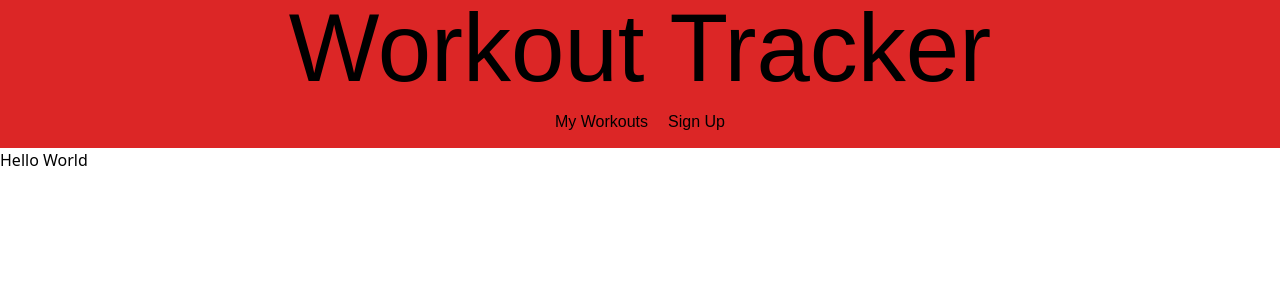
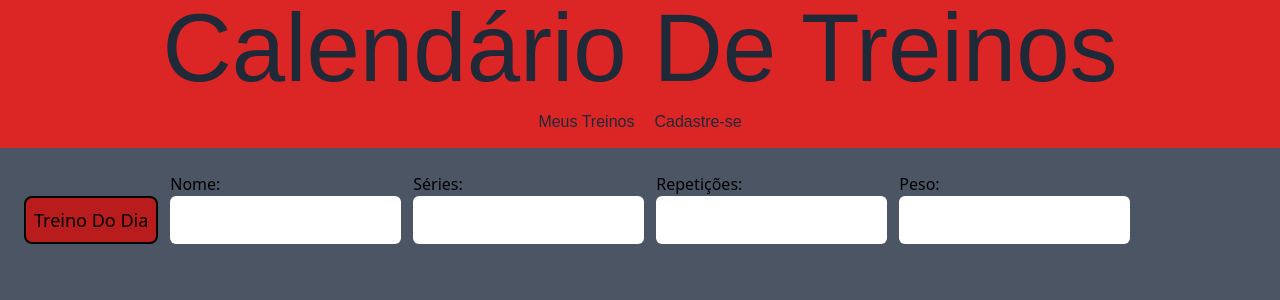
Before and after one commit to GuiValenteMM2/workout-tracker, a Vue app in the folder workout-tracker/: page / in a window 1280 px wide. Shown: the top 300 px of the page. Built offline with nearby package versions, Linux system fonts and the light colour scheme; a web font is replaced by a local one.

Commit message:
Workouts view interface done

```diff
--- a/workout-tracker/src/App.vue
+++ b/workout-tracker/src/App.vue
@@ -5,10 +5,8 @@ import Header from './components/Header.vue';
 </script>
 
 <template>
-
-  <Header />
-  <RouterView />
+  <div class="bg-gray-600 h-screen">
+    <Header />
+    <RouterView />
+  </div>
 </template>
-
-<style scoped>
-</style>
--- a/workout-tracker/src/components/Header.vue
+++ b/workout-tracker/src/components/Header.vue
@@ -1,13 +1,18 @@
 <script setup>
 import { RouterLink } from 'vue-router';
+
 </script>
 
 <template>
   <div class="container bg-red-600">
-    <div class="text-8xl font-REM flex justify-center bold">Workout Tracker</div>
-    <nav class="container no-underline p-3 flex gap-4 font-REM text-md justify-center">
-      <RouterLink class="hover:border-b-solid  hover:border-b-white border-transparent border-2" to="/">My Workouts</RouterLink>
-      <RouterLink class="hover:border-b-solid  hover:border-b-white border-transparent border-2" to="/signup">Sign Up</RouterLink>
+    <div class="text-8xl font-REM flex justify-center bold text-gray-800">Calendário De Treinos</div>
+    <nav class="container no-underline p-3 flex gap-4 font-REM text-md justify-center text-gray-800">
+      <RouterLink
+       class="focus:border-b-solid focus:border-b-white border-transparent border-2" to="/"
+       >Meus Treinos</RouterLink>
+      <RouterLink
+      class="focus:border-b-solid focus:border-b-white border-transparent border-2" to="/signup"
+      >Cadastre-se</RouterLink>
     </nav>
   </div>
 </template>
--- /dev/null
+++ b/workout-tracker/src/components/WorkoutInput.vue
@@ -0,0 +1,35 @@
+<script setup>
+  import { reactive } from 'vue';
+  defineEmits(['add-workout']);
+
+  const workout = reactive({
+    name: "",
+    sets: "",
+    reps: "",
+    weight: "",
+  });
+</script>
+
+<template>
+  <div class="flex gap-3 m-4 flex-wrap p-2 items-center">
+    <button class="border-solid border-2 border-black p-2 rounded-lg mt-6
+     bg-red-700 text-lg text-black"
+     @click="$emit('add-workout')">Treino Do Dia</button>
+     <div>
+       <p>Nome:</p>
+       <input type="text" v-model="workout.name" class="w-200 h-12 rounded-md ">
+     </div>
+     <div>
+       <p>Séries:</p>
+       <input type="number" v-model="workout.sets" class="w-200 h-12 rounded-md">
+     </div>
+    <div>
+      <p>Repetições:</p>
+      <input type="number" v-model="workout.reps" class="w-200 h-12 rounded-md">
+    </div>
+    <div>
+      <p>Peso:</p>
+      <input type="number" v-model="workout.weight" class="w-200 h-12 rounded-md">
+    </div>
+  </div>
+</template>
--- a/workout-tracker/src/views/HomeView.vue
+++ b/workout-tracker/src/views/HomeView.vue
@@ -1,9 +1,13 @@
 <script setup>
+  import Workout from '../components/WorkoutInput.vue';
+  import { ref } from 'vue';
+
+  const workoutList = ref([]);
 
 </script>
 
 <template>
   <main>
-    Hello World
+    <Workout />
   </main>
 </template>
```
